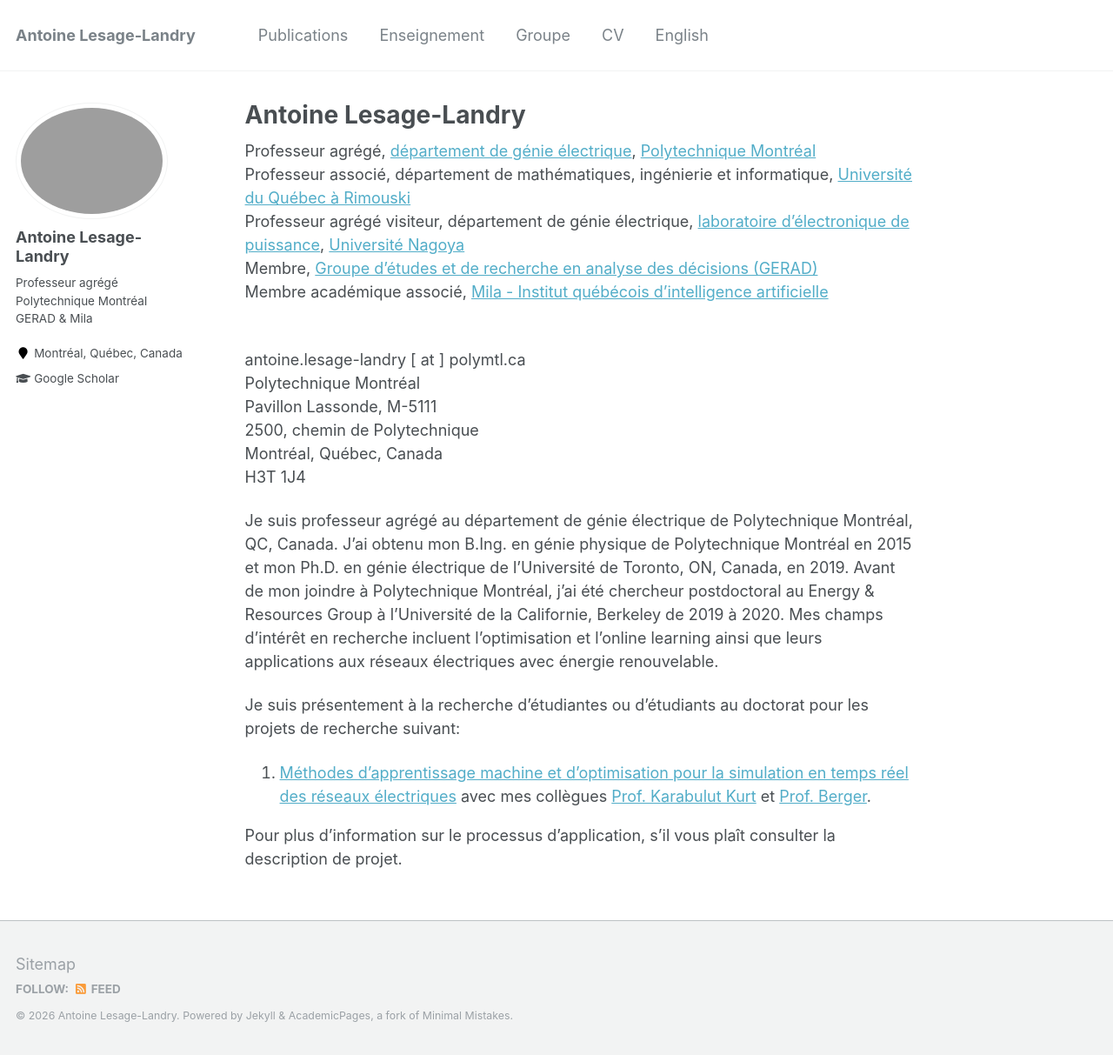
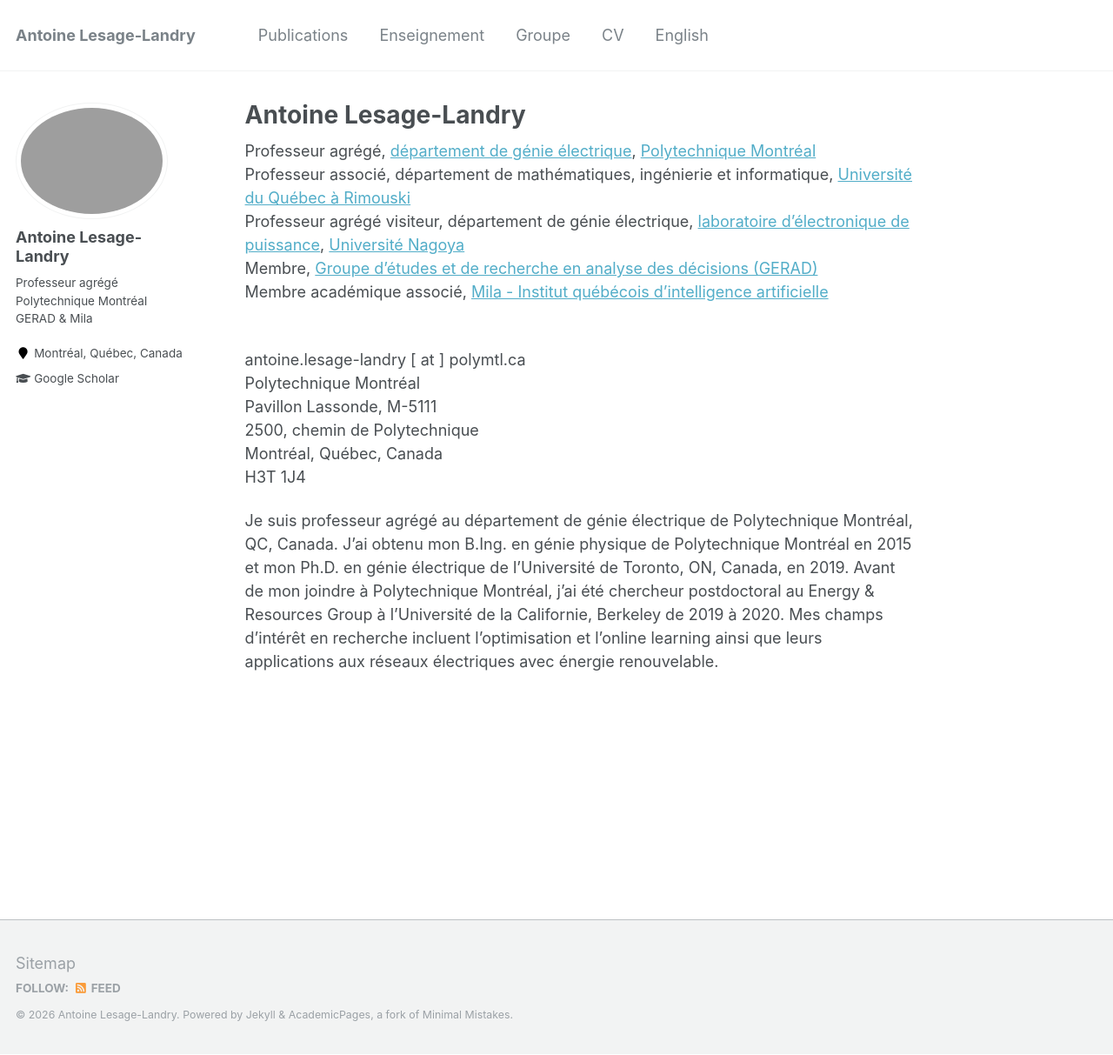
Before and after one commit to alesagelandry/fr, a Jekyll site: the page built from _pages/about.md, in a window 1280 px wide and 1213 px high. Shown: the whole window at 87% size. Built offline with Jekyll 4.4.1, drawn with Linux system fonts in a browser that asks for light colours.

Commit message:
retrait position

```diff
--- a/_pages/about.md
+++ b/_pages/about.md
@@ -34,8 +34,4 @@ Je suis professeur agrégé au département de génie électrique de Polytechniq
 <!--Je suis aussi spécifiquement à la recherche d'une étudiante ou d'un étudiant au doctorat pour ce [projet de recherche](http://alesagelandry.github.io/PhD_OnlineOptimization_fr.pdf) dans le domaine de l'optimisation en temps réel et des réseaux électriques renouvelables. Pour plus d'information sur le processus d'application, s'il vous plaît consulter la description de projet.-->
 
 
-Je suis présentement à la recherche d'étudiantes ou d'étudiants au doctorat pour les projets de recherche suivant:
-1. [Méthodes d'apprentissage machine et d'optimisation pour la simulation en temps réel des réseaux électriques](http://alesagelandry.github.io/PhD_Simulations_fr.pdf) avec mes collègues [Prof. Karabulut Kurt](https://www.polymtl.ca/expertises/karabulut-kurt-gunes) et [Prof. Berger](https://www.uqar.ca/professeurs/berger-maxime/).
 <!--2. [Modélisation 3D des canaux de communicaiton et des réseaux de drones pour une utilisation dense et harmonieuse du spectre](http://alesagelandry.github.io/PhD_3DH_fr.pdf) avec ma collègue [Prof. Karabulut Kurt](https://www.polymtl.ca/expertises/karabulut-kurt-gunes).-->
-
-Pour plus d'information sur le processus d'application, s'il vous plaît consulter la description de projet.
```
